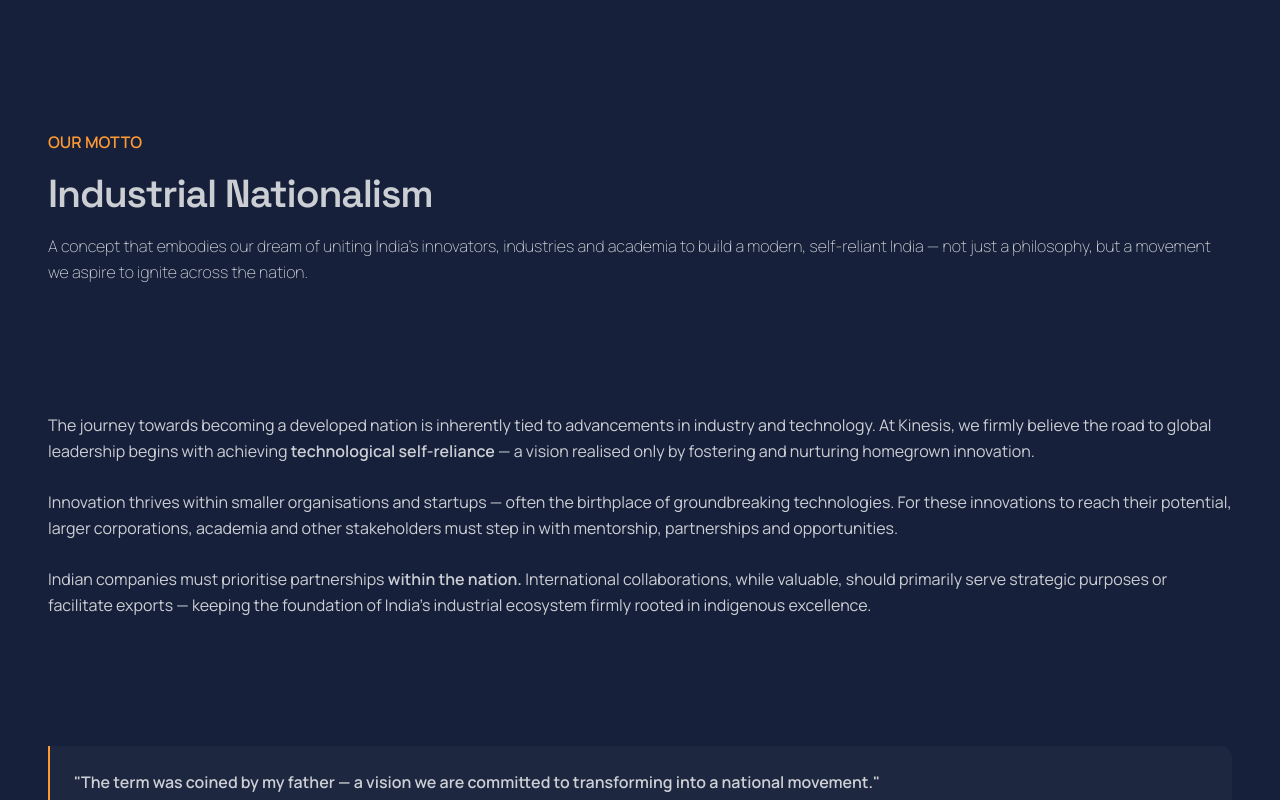
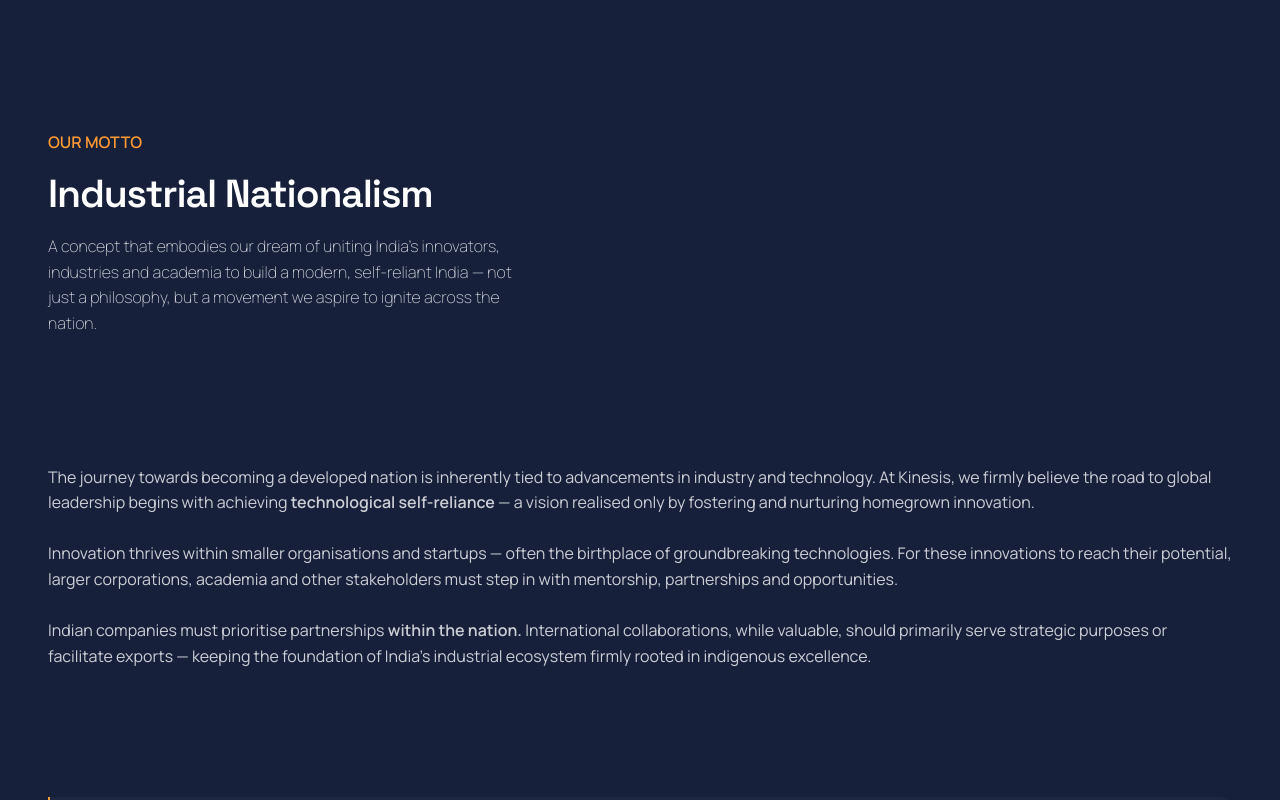
Before and after one commit to divyanshchahar/kinesis, a Next.js app: page /aboutus in a window 1280 px wide. Shown: the part 1220-2020 px from the top of the page. Built offline with nearby package versions, Linux system fonts and the light colour scheme.

Commit message:
updated layouts

```diff
--- a/src/ui/layouts/TextCard5Layout.module.css
+++ b/src/ui/layouts/TextCard5Layout.module.css
@@ -22,3 +22,11 @@
 .blue {
     color: var(--color-blue-3);
 }
+
+.heading {
+    color: var(--color-heading);
+}
+
+.max60chContainer {
+    max-width: var(--max-width-60ch);
+}
--- a/src/ui/layouts/TextCard5Layout.tsx
+++ b/src/ui/layouts/TextCard5Layout.tsx
@@ -33,9 +33,11 @@ export default function TextCard5Layout({
 
     return (
         <div className={`${styles.container} ${colorScheme} ${addedStyle}`}>
-            <p className={`boldNormal ${selectedColor}`}>{smallText}</p>
-            <p className={`h3`}>{headingText}</p>
-            <p className={`lightNormal`}>{bodyText}</p>
+            <div className={`${styles.max60chContainer}`}>
+                <p className={`boldNormal ${selectedColor}`}>{smallText}</p>
+                <p className={`h3 ${styles.heading}`}>{headingText}</p>
+                <p className={`lightNormal`}>{bodyText}</p>
+            </div>
         </div>
     )
 }
```
